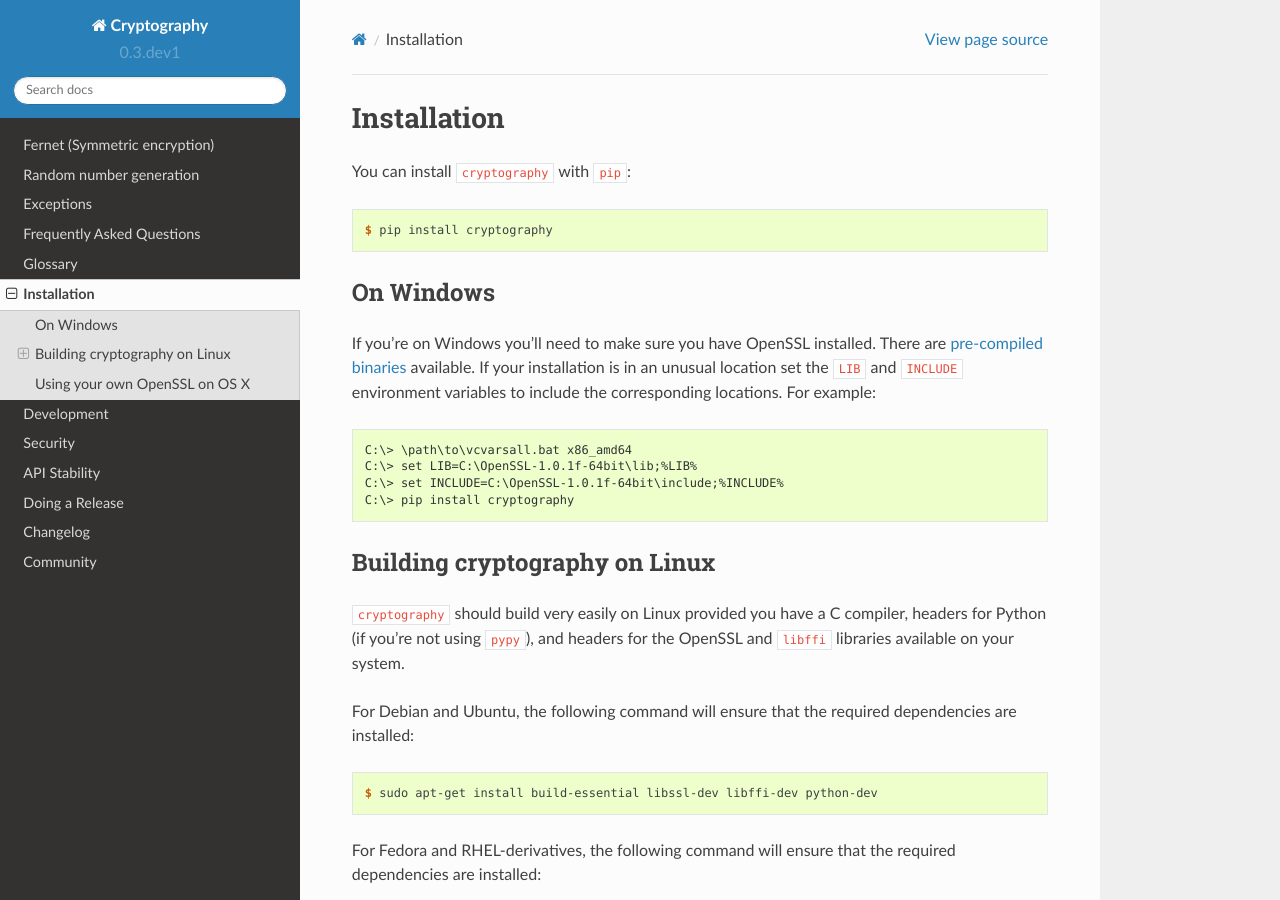
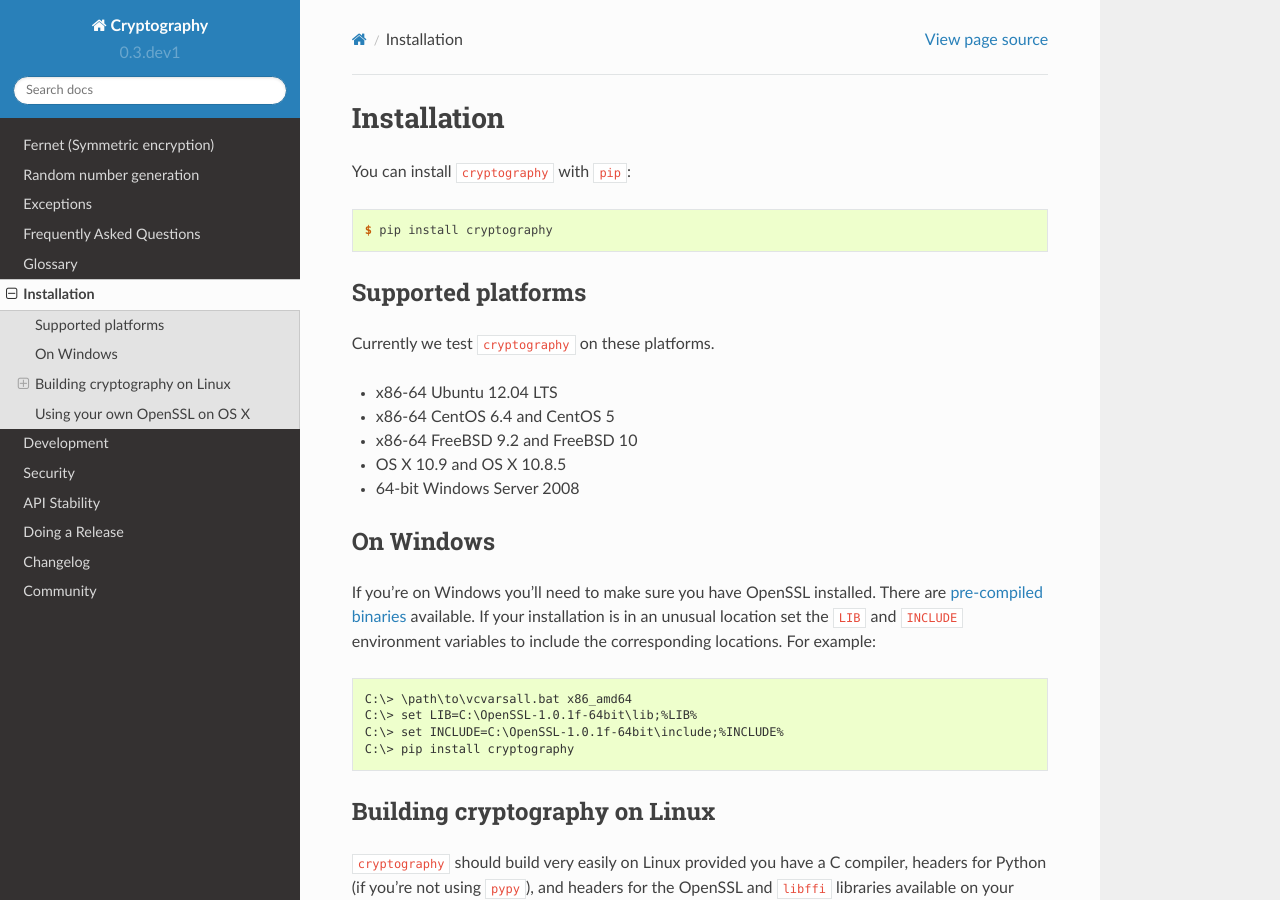
Before and after one commit to WebKing0121/cryptography, a Sphinx documentation site: the page built from docs/installation.rst, in a window 1280 px wide and 900 px high. Built offline with Sphinx 7.4.7 and the Read the Docs theme 2.0.0, drawn with Linux system fonts in a browser that asks for light colours; pages that are not in the unit, such as notebooks, are missing from menus.

Commit message:
Document the platforms we test on

```diff
--- a/docs/installation.rst
+++ b/docs/installation.rst
@@ -6,6 +6,17 @@ You can install ``cryptography`` with ``pip``:
 .. code-block:: console
 
     $ pip install cryptography
+
+Supported platforms
+-------------------
+
+Currently we test ``cryptography`` on these platforms.
+
+* x86-64 Ubuntu 12.04 LTS
+* x86-64 CentOS 6.4 and CentOS 5
+* x86-64 FreeBSD 9.2 and FreeBSD 10
+* OS X 10.9 and OS X 10.8.5
+* 64-bit Windows Server 2008
 
 On Windows
 ----------
```
